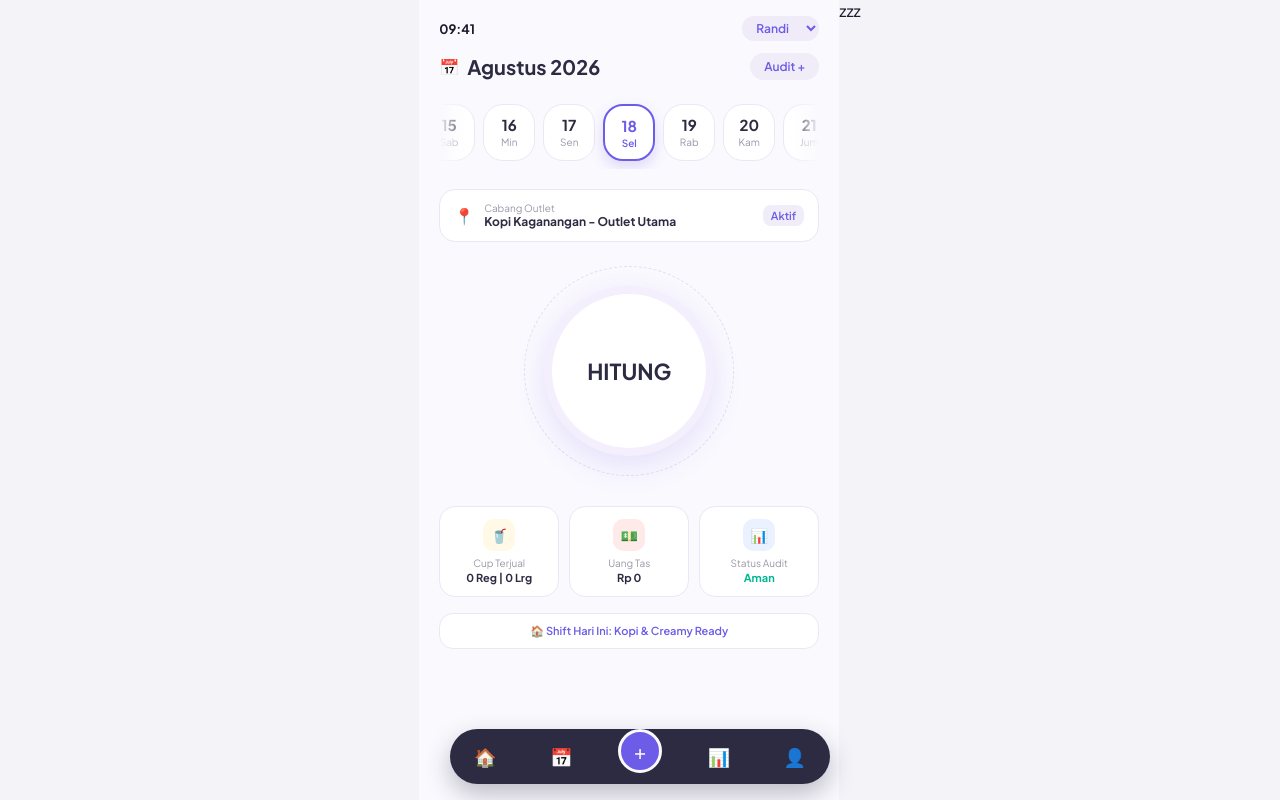
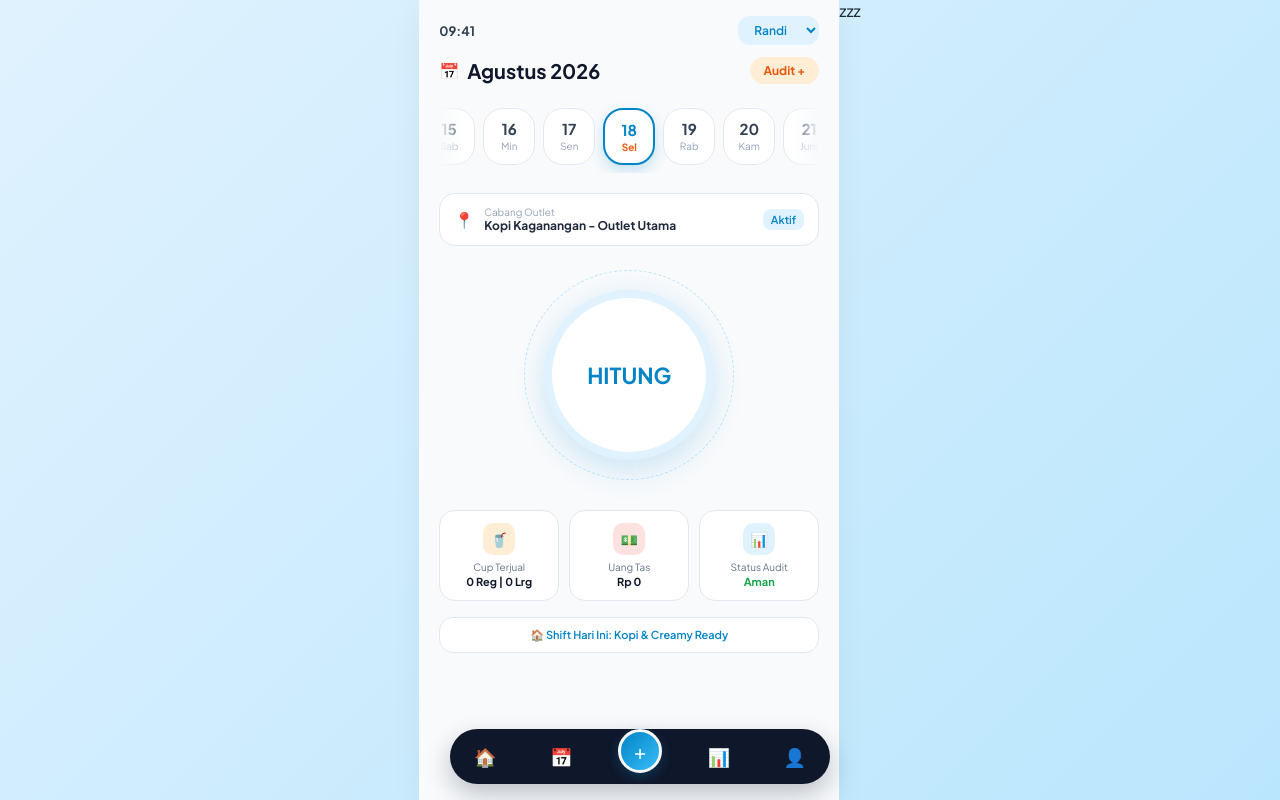
Before and after one commit to miibombbo01/rekap-kopi-kaganangan, a plain HTML site: page index.html in a window 1280 px wide. Drawn offline with Linux system fonts and the light colour scheme.

Commit message:
Update style.css

```diff
--- a/style.css
+++ b/style.css
@@ -3,22 +3,27 @@
   margin: 0;
   padding: 0;
   font-family: 'Plus Jakarta Sans', sans-serif;
+  /* Menghilangkan efek sorot/highlight biru saat tombol dipencet di HP */
+  -webkit-tap-highlight-color: transparent;
+  outline: none;
 }
 
 body {
-  background-color: #F4F3F8;
-  color: #1E1B2E;
+  background: linear-gradient(135deg, #E0F2FE 0%, #BAE6FD 100%);
+  color: #1E293B;
   display: flex;
   justify-content: center;
+  min-height: 100vh;
 }
 
 .page-container {
   width: 100%;
   max-width: 420px;
   min-height: 100vh;
-  background: #FAF9FE;
+  background: #F8FAFC;
   padding: 16px 20px 100px 20px;
   position: relative;
+  box-shadow: 0 10px 30px rgba(0, 0, 0, 0.05);
 }
 
 /* HEADER & MONTH BAR */
@@ -29,16 +34,18 @@ body {
   font-size: 13px;
   font-weight: 700;
   margin-bottom: 12px;
+  color: #334155;
 }
 
 .select-user {
   border: none;
-  background: #EFEBF9;
-  padding: 4px 10px;
+  background: #E0F2FE;
+  padding: 6px 12px;
   border-radius: 12px;
   font-size: 12px;
   font-weight: 600;
-  color: #6C5CE7;
+  color: #0284C7;
+  cursor: pointer;
 }
 
 .month-bar {
@@ -57,17 +64,24 @@ body {
 .month-title h2 {
   font-size: 20px;
   font-weight: 700;
-  color: #2D2B42;
+  color: #0F172A;
 }
 
+/* Tombol Audit dengan Aksen Orange Soft */
 .btn-request {
-  background: #F0EDF9;
+  background: #FFEDD5;
   border: none;
   padding: 6px 14px;
   border-radius: 20px;
-  color: #6C5CE7;
-  font-weight: 600;
+  color: #EA580C;
+  font-weight: 700;
   font-size: 12px;
+  cursor: pointer;
+  transition: transform 0.1s;
+}
+
+.btn-request:active {
+  transform: scale(0.95);
 }
 
 /* WRAPPER TANGGAL DENGAN EFEK FADE DI SAMPING */
@@ -104,9 +118,10 @@ body {
   padding: 10px 4px;
   background: #FFFFFF;
   border-radius: 20px;
-  border: 1px solid #EAE7F6;
+  border: 1px solid #E2E8F0;
   cursor: pointer;
   transition: transform 0.2s, border-color 0.2s, box-shadow 0.2s;
+  user-select: none;
 }
 
 .date-pill:active {
@@ -116,28 +131,29 @@ body {
 .date-pill span {
   font-size: 15px;
   font-weight: 700;
-  color: #2D2B42;
+  color: #334155;
 }
 
 .date-pill small {
   font-size: 10px;
-  color: #9A98A8;
+  color: #94A3B8;
   margin-top: 2px;
 }
 
+/* State Tanggal Aktif (Soft Blue + Orange Highlight) */
 .date-pill.active {
-  border: 2px solid #6C5CE7;
+  border: 2px solid #0284C7;
   background: #FFFFFF;
-  box-shadow: 0 6px 14px rgba(108, 92, 231, 0.2);
+  box-shadow: 0 6px 14px rgba(2, 132, 199, 0.2);
 }
 
 .date-pill.active span {
-  color: #6C5CE7;
+  color: #0284C7;
 }
 
 .date-pill.active small {
-  color: #6C5CE7;
-  font-weight: 600;
+  color: #EA580C;
+  font-weight: 700;
 }
 
 /* LOCATION CARD */
@@ -148,17 +164,17 @@ body {
   display: flex;
   justify-content: space-between;
   align-items: center;
-  border: 1px solid #EAE7F6;
+  border: 1px solid #E2E8F0;
   margin-bottom: 24px;
 }
 
 .loc-info { display: flex; align-items: center; gap: 10px; }
-.loc-label { font-size: 10px; color: #9A98A8; }
-.loc-name { font-size: 12px; font-weight: 700; color: #2D2B42; }
+.loc-label { font-size: 10px; color: #94A3B8; }
+.loc-name { font-size: 12px; font-weight: 700; color: #1E293B; }
 
 .badge-dist {
-  background: #F0EDF9;
-  color: #6C5CE7;
+  background: #E0F2FE;
+  color: #0284C7;
   font-size: 11px;
   font-weight: 600;
   padding: 4px 8px;
@@ -177,11 +193,11 @@ body {
   width: 210px;
   height: 210px;
   border-radius: 50%;
-  background: radial-gradient(circle, rgba(238, 235, 252, 0.6) 0%, rgba(250, 249, 254, 0) 70%);
+  background: radial-gradient(circle, rgba(224, 242, 254, 0.8) 0%, rgba(248, 250, 252, 0) 70%);
   display: flex;
   justify-content: center;
   align-items: center;
-  border: 1px dashed #E2DCF8;
+  border: 1px dashed #BAE6FD;
 }
 
 .btn-hitung-circle {
@@ -189,13 +205,14 @@ body {
   height: 170px;
   border-radius: 50%;
   background: #FFFFFF;
-  border: 8px solid #F3EFFC;
-  box-shadow: 0 12px 30px rgba(108, 92, 231, 0.12);
+  border: 8px solid #E0F2FE;
+  box-shadow: 0 12px 30px rgba(2, 132, 199, 0.15);
   font-size: 22px;
   font-weight: 800;
-  color: #2D2B42;
+  color: #0284C7;
   cursor: pointer;
   transition: transform 0.15s cubic-bezier(0.34, 1.56, 0.64, 1);
+  user-select: none;
 }
 
 .btn-hitung-circle:active {
@@ -215,7 +232,7 @@ body {
   border-radius: 16px;
   padding: 12px 8px;
   text-align: center;
-  border: 1px solid #EAE7F6;
+  border: 1px solid #E2E8F0;
 }
 
 .icon-circle {
@@ -229,13 +246,13 @@ body {
   font-size: 14px;
 }
 
-.icon-circle.yellow { background: #FFF9E6; }
-.icon-circle.red { background: #FFEAEA; }
-.icon-circle.blue { background: #EAF2FF; }
+.icon-circle.yellow { background: #FFEDD5; }
+.icon-circle.red { background: #FEE2E2; }
+.icon-circle.blue { background: #E0F2FE; }
 
-.board-title { font-size: 10px; color: #9A98A8; margin-bottom: 2px; }
-.board-value { font-size: 11px; font-weight: 700; color: #2D2B42; }
-.status-ok { color: #00B894; }
+.board-title { font-size: 10px; color: #64748B; margin-bottom: 2px; }
+.board-value { font-size: 11px; font-weight: 700; color: #0F172A; }
+.status-ok { color: #16A34A; }
 
 .status-banner {
   background: #FFFFFF;
@@ -243,9 +260,9 @@ body {
   padding: 10px 14px;
   font-size: 11px;
   font-weight: 600;
-  color: #6C5CE7;
+  color: #0284C7;
   text-align: center;
-  border: 1px solid #EAE7F6;
+  border: 1px solid #E2E8F0;
 }
 
 /* FLOATING BOTTOM NAV BAR */
@@ -262,19 +279,19 @@ body {
 .floating-nav {
   width: 90%;
   max-width: 380px;
-  background: #2D2B42;
+  background: #0F172A;
   border-radius: 30px;
   padding: 8px 16px;
   display: flex;
   justify-content: space-between;
   align-items: center;
-  box-shadow: 0 10px 25px rgba(45, 43, 66, 0.3);
+  box-shadow: 0 10px 25px rgba(15, 23, 42, 0.25);
 }
 
 .nav-btn {
   background: none;
   border: none;
-  color: #A09EAF;
+  color: #64748B;
   font-size: 18px;
   padding: 8px;
   cursor: pointer;
@@ -283,7 +300,7 @@ body {
 .nav-btn.active { color: #FFFFFF; }
 
 .nav-btn.center-btn {
-  background: #6C5CE7;
+  background: linear-gradient(135deg, #0284C7 0%, #38BDF8 100%);
   color: #FFFFFF;
   width: 44px;
   height: 44px;
@@ -293,13 +310,14 @@ body {
   align-items: center;
   font-size: 20px;
   margin-top: -12px;
-  border: 3px solid #FAF9FE;
+  border: 3px solid #F8FAFC;
+  box-shadow: 0 4px 12px rgba(2, 132, 199, 0.3);
 }
 
-/* OVERLAY FULLSCREEN & GLITCH FIX */
+/* OVERLAY FULLSCREEN & TRANSISI */
 .overlay-page {
   position: fixed; top: 0; left: 0; width: 100vw; height: 100vh;
-  background: #FAF9FE; z-index: 999;
+  background: #F8FAFC; z-index: 999;
   display: flex; flex-direction: column;
   clip-path: circle(0% at 50% 35%);
   transition: clip-path 0.45s cubic-bezier(0.25, 1, 0.5, 1), visibility 0.45s;
@@ -318,14 +336,14 @@ body {
   border-bottom: 1px solid #E2E8F0; position: sticky; top: 0; z-index: 10;
 }
 
-/* TOMBOL KEMBALI LINGKARAN BERWARNA */
+/* TOMBOL KEMBALI LINGKARAN BERWARNA SOFT BLUE */
 .btn-back-circle {
   width: 38px;
   height: 38px;
   border-radius: 50%;
-  background: #EFEBF9;
+  background: #E0F2FE;
   border: none;
-  color: #6C5CE7;
+  color: #0284C7;
   font-size: 18px;
   font-weight: bold;
   display: flex;
@@ -337,11 +355,11 @@ body {
 
 .btn-back-circle:active {
   transform: scale(0.92);
-  background: #E2DCF8;
+  background: #BAE6FD;
 }
 
 .btn-save {
-  background: #6C5CE7;
+  background: #FF7E5F;
   color: #FFF;
   padding: 8px 16px;
   border-radius: 10px;
@@ -349,28 +367,32 @@ body {
   font-weight: 600;
   font-size: 13px;
   cursor: pointer;
+  box-shadow: 0 4px 10px rgba(255, 126, 95, 0.25);
+}
+
+.btn-save:active {
+  transform: scale(0.95);
 }
 
 .overlay-content { padding: 16px; }
 
-/* JUDUL UTAMA FORM AUDIT */
 .form-main-title {
   font-size: 18px;
   font-weight: 700;
-  color: #2D2B42;
+  color: #0F172A;
   margin-bottom: 16px;
 }
 
 .audit-top-grid { display: grid; grid-template-columns: 1fr 1fr; gap: 10px; margin-bottom: 15px; }
 .audit-box { background: #FFF; padding: 10px; border-radius: 12px; border: 1px solid #E2E8F0; }
-.audit-box h4 { font-size: 11px; margin-bottom: 6px; color: #6C5CE7; }
+.audit-box h4 { font-size: 11px; margin-bottom: 6px; color: #0284C7; }
 .audit-box input { width: 100%; padding: 6px; margin-top: 4px; border: 1px solid #CBD5E1; border-radius: 6px; font-size: 11px; }
 .input-row-inline { display: flex; gap: 4px; }
 
-.section-title { font-size: 13px; margin: 10px 0; color: #334155; }
+.section-title { font-size: 13px; margin: 10px 0; color: #334155; font-weight: 700; }
 .syrup-list-grid { display: flex; flex-direction: column; gap: 12px; }
 
-/* BOUNCE POP-UP CARDS */
+/* CARD POP-UP ANIMATION */
 @keyframes bounceIn {
   0% { opacity: 0; transform: scale(0.3) translateY(40px); }
   50% { opacity: 0.9; transform: scale(1.05) translateY(-5px); }
@@ -383,7 +405,7 @@ body {
   border-radius: 16px;
   padding: 14px;
   border: 1px solid #E2E8F0;
-  box-shadow: 0 2px 4px rgba(0,0,0,0.03);
+  box-shadow: 0 2px 4px rgba(0,0,0,0.02);
   opacity: 0;
 }
 
@@ -391,22 +413,13 @@ body {
   animation: bounceIn 0.5s cubic-bezier(0.68, -0.55, 0.27, 1.55) forwards;
 }
 
-.overlay-page.open .syrup-card:nth-child(1) { animation-delay: 0.08s; }
-.overlay-page.open .syrup-card:nth-child(2) { animation-delay: 0.14s; }
-.overlay-page.open .syrup-card:nth-child(3) { animation-delay: 0.20s; }
-.overlay-page.open .syrup-card:nth-child(4) { animation-delay: 0.26s; }
-.overlay-page.open .syrup-card:nth-child(5) { animation-delay: 0.32s; }
-.overlay-page.open .syrup-card:nth-child(6) { animation-delay: 0.38s; }
-.overlay-page.open .syrup-card:nth-child(7) { animation-delay: 0.44s; }
-.overlay-page.open .syrup-card:nth-child(8) { animation-delay: 0.50s; }
-
 .syrup-title {
   display: flex;
   justify-content: space-between;
   align-items: center;
   font-weight: 700;
   font-size: 13px;
-  color: #6C5CE7;
+  color: #0284C7;
   margin-bottom: 8px;
 }
 
@@ -415,12 +428,13 @@ body {
   border-radius: 6px;
   font-size: 10px;
   background: #DCFCE7;
-  color: #166534;
+  color: #15803D;
+  font-weight: 600;
 }
 
 .badge.minus {
   background: #FEE2E2;
-  color: #991B1B;
+  color: #B91C1C;
 }
 
 .syrup-inputs-grid {
@@ -464,4 +478,4 @@ body {
   border-radius: 6px;
   background: #F1F5F9;
   text-align: center;
-}
+  }
```
